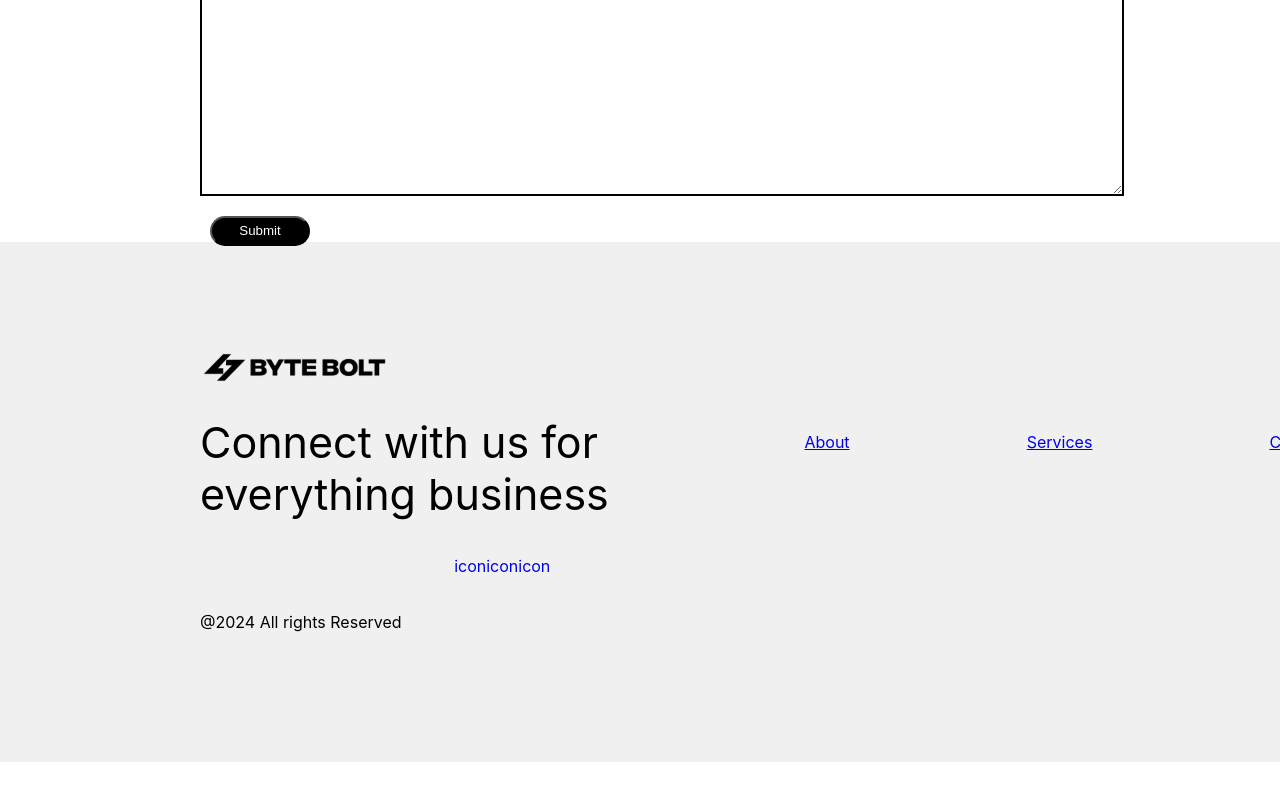
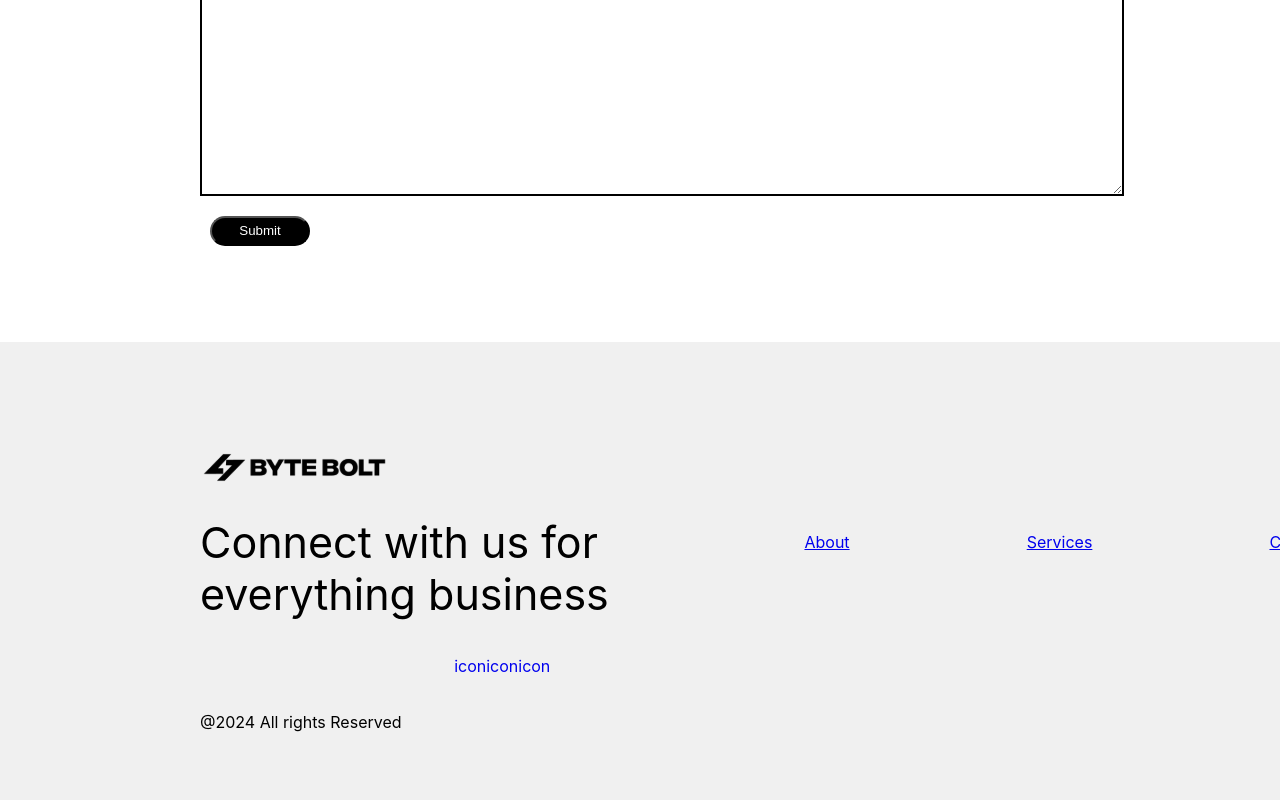
Before and after one commit to ByteBolt21/ByteBolt, a React (Create React App) app in the folder bytebolt/: page / in a window 1280 px wide. Shown: the part 5058-5858 px from the top of the page. Before the commit the page ends 5820 px from the top, so only its background shows below. Built offline with nearby package versions, Linux system fonts and the light colour scheme.

Commit message:
Temp page done

```diff
--- a/bytebolt/src/components/Navbar/Navbar.jsx
+++ b/bytebolt/src/components/Navbar/Navbar.jsx
@@ -33,7 +33,7 @@ const Navbar = () => {
               <a href="#ServicesSectionId">Services</a>
             </li>
             <li id="ContactUsButton">
-              <a  href="/">Contact</a>
+              <a  href="#ContactUsSectionId">Contact</a>
             </li>
           </ul>
         </div>
--- a/bytebolt/src/pages/Home/Home.css
+++ b/bytebolt/src/pages/Home/Home.css
@@ -420,6 +420,8 @@ margin-left: 10px;
 
 
 footer{
+
+    margin-top: 100px;
     width: 100%;
     height: 40vh;
 
```
